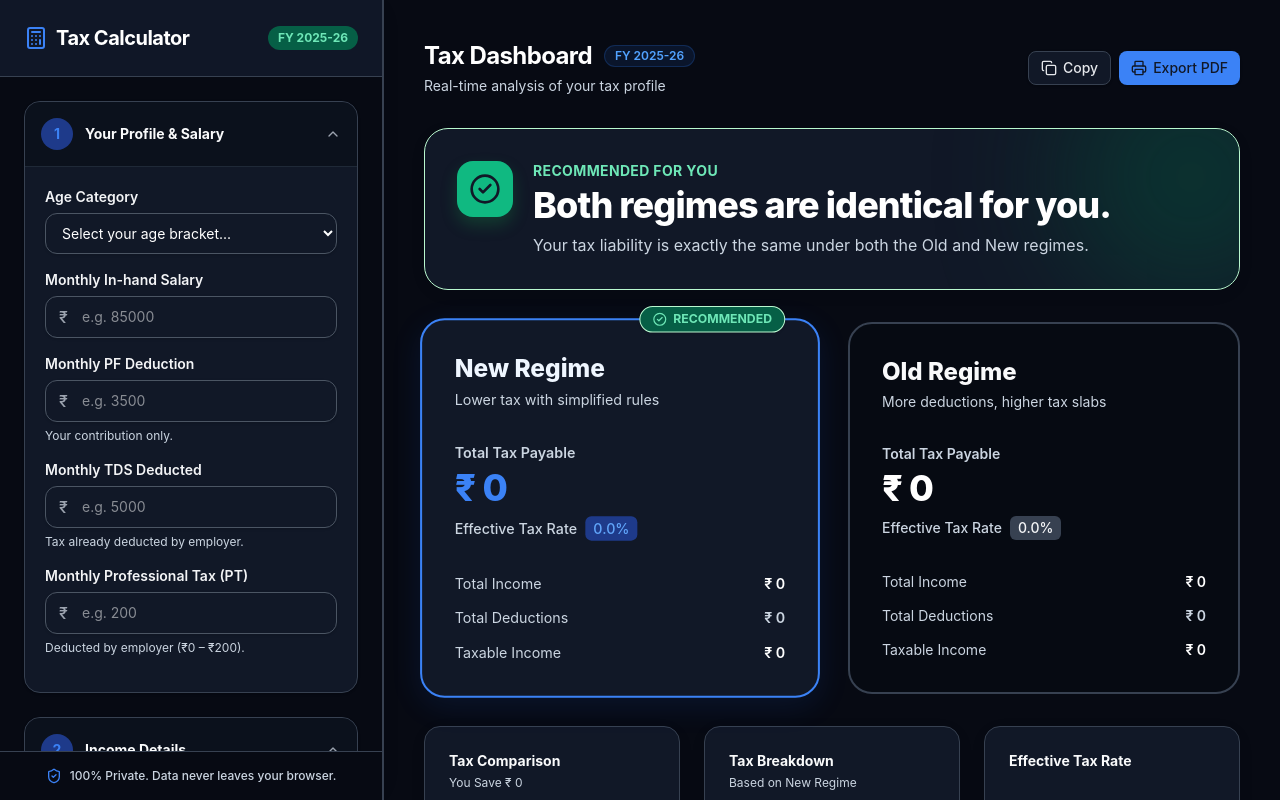
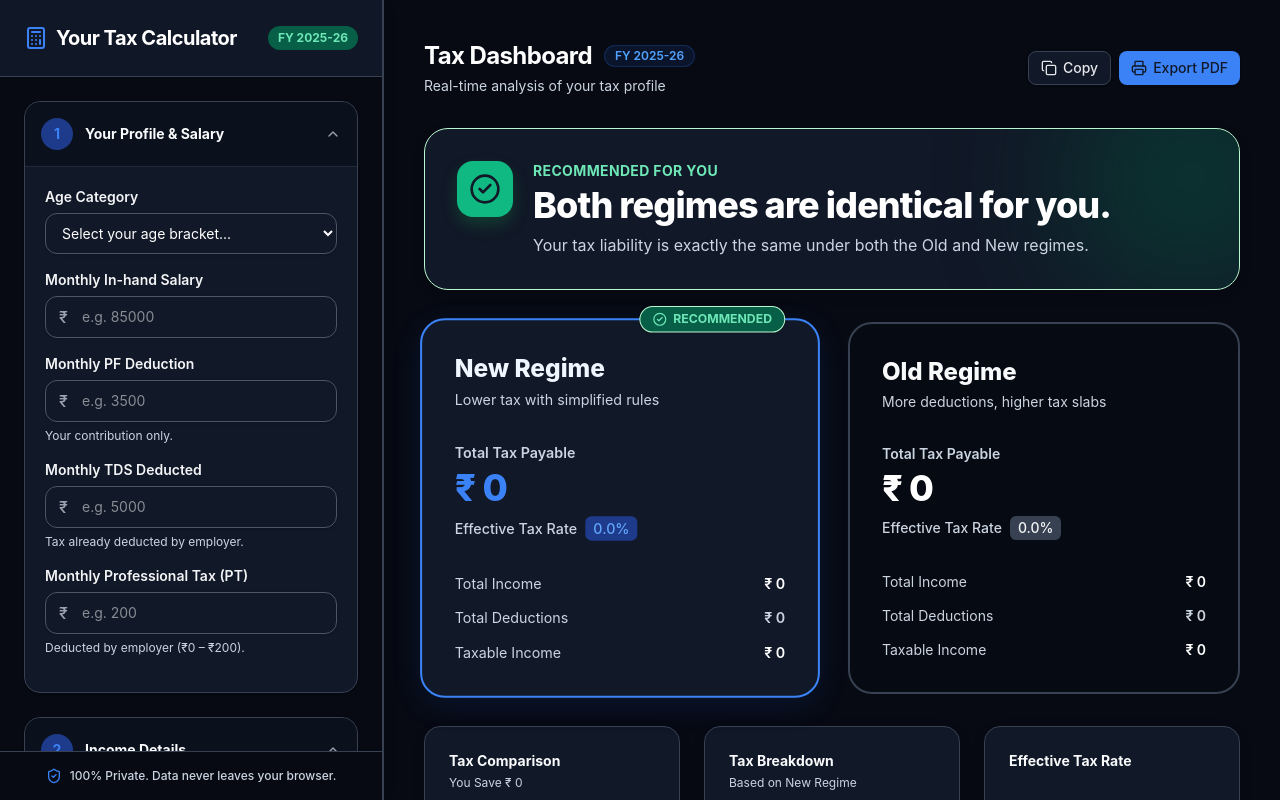
Before and after one commit to chandeshwar-prasad/tax-regime-analyzer, a React (Vite) app: page / in a window 1280 px wide. Built offline with nearby package versions, Linux system fonts and the light colour scheme.

Commit message:
Rename app to Your Tax Calculator and update README Lessons Learned

```diff
--- a/index.html
+++ b/index.html
@@ -7,11 +7,11 @@
     <link rel="preconnect" href="https://fonts.googleapis.com">
     <link rel="preconnect" href="https://fonts.gstatic.com" crossorigin>
     <link href="https://fonts.googleapis.com/css2?family=Plus+Jakarta+Sans:wght@400;500;600;700;800&display=swap" rel="stylesheet">
-    <title>Tax Regime Analyzer | FY 2025-26</title>
+    <title>Your Tax Calculator | FY 2025-26</title>
     <meta name="description" content="A smart tax calculator to compare the New vs Old tax regimes for Indian salaried professionals (FY 2025-26). Get real-time analysis and recommendations." />
     <!-- Open Graph / LinkedIn / Facebook -->
     <meta property="og:type" content="website" />
-    <meta property="og:title" content="Tax Regime Analyzer | FY 2025-26" />
+    <meta property="og:title" content="Your Tax Calculator | FY 2025-26" />
     <meta property="og:description" content="Instantly compare the New vs Old tax regimes and find out how much you can save. Built for Indian salaried professionals." />
     <meta property="og:image" content="https://raw.githubusercontent.com/chandeshwar-prasad/tax-regime-analyzer/main/taxcal1.png" />
   </head>
--- a/src/components/Sidebar.jsx
+++ b/src/components/Sidebar.jsx
@@ -93,7 +93,7 @@ export default function Sidebar() {
       <div className="p-6 border-b border-slate-200 flex items-center justify-between sticky top-0 bg-white/95 backdrop-blur z-10">
         <div className="flex items-center gap-2">
           <Calculator className="w-6 h-6 text-blue-600" />
-          <h1 className="text-xl font-bold text-slate-900 tracking-tight">Tax Calculator</h1>
+          <h1 className="text-xl font-bold text-slate-900 tracking-tight">Your Tax Calculator</h1>
         </div>
         <span className="px-2.5 py-1 bg-green-100 text-green-700 text-xs font-bold rounded-full">
           FY 2025-26
```
Also changed, not shown: 1 other file (tests, documents, lock files or other folders).
